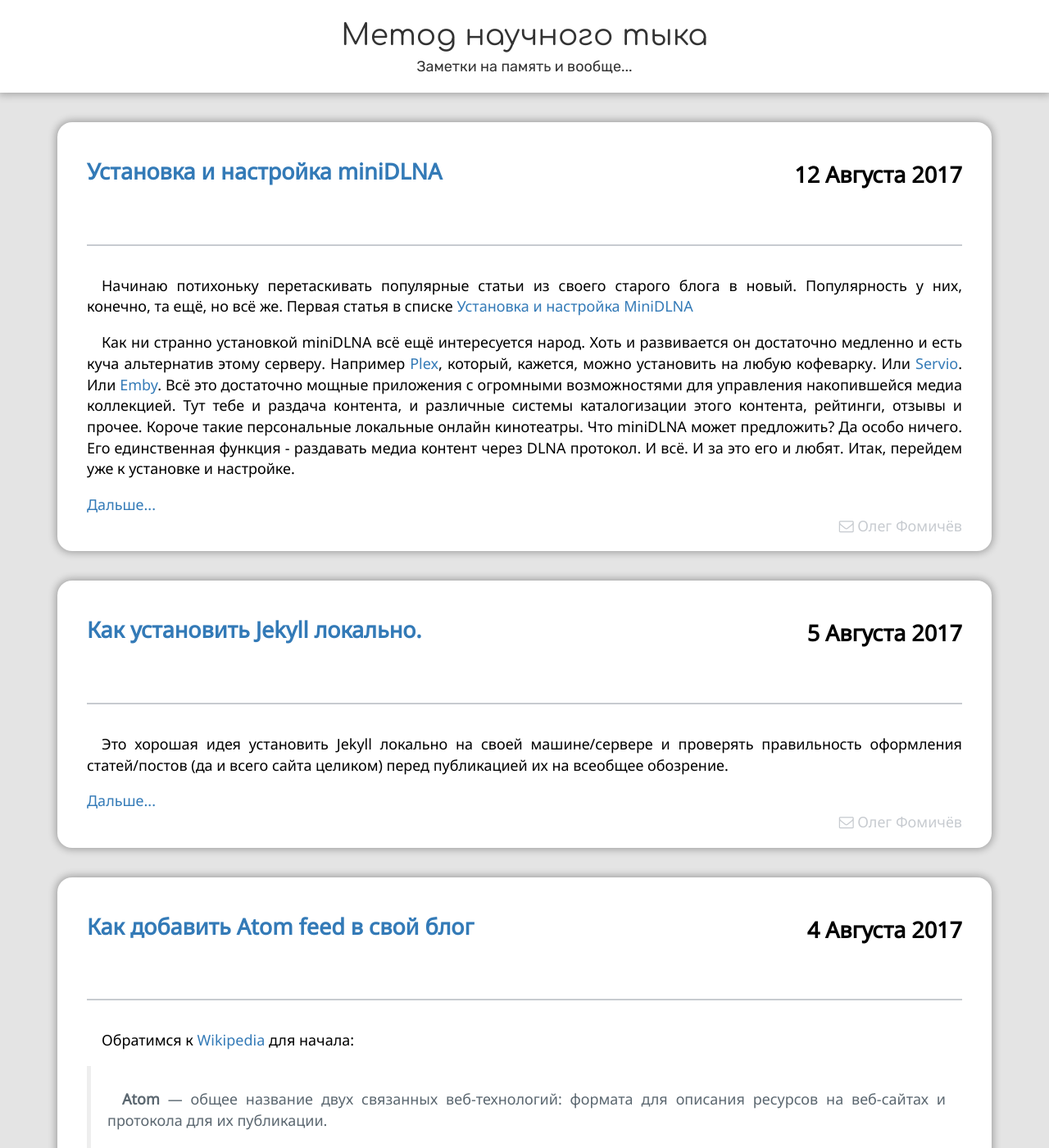
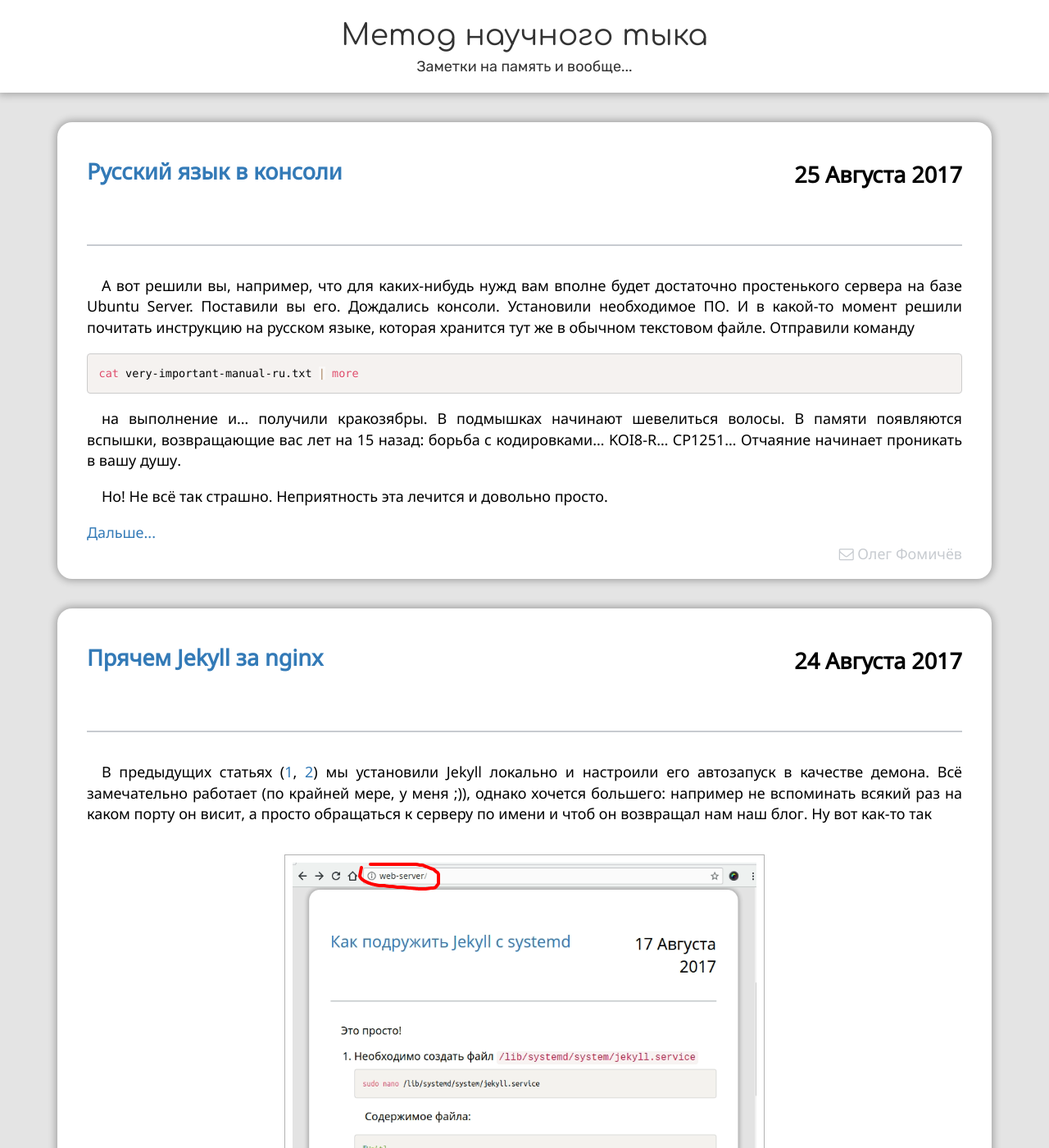
Before and after one commit to fomich0ff/fomich0ff.github.io, a Jekyll site: the page built from index.html, in a window 1280 px wide and 1400 px high. Shown: the whole window at 82% size. Built offline with Jekyll 4.4.1, drawn with Linux system fonts in a browser that asks for light colours; nearby versions of some CDN libraries; comment, search, counter and statistics services are not loaded; some of the changed text lies outside the part shown.

Commit message:
new post updates

````diff
--- /dev/null
+++ b/_includes/image.html
@@ -0,0 +1 @@
+{% assign path_parts = page.id | remove_first: "/" | remove: "#excerpt" | split: "/" %}{% assign image_assets = "/assets/images/posts/" %}{% assign num = path_parts | size | minus: 2 %}{% for path in path_parts limit:num %}{% assign image_assets = image_assets | append: path | append: "/" %}{% endfor %}{% assign post_title = path_parts | last %}{% assign image_assets = image_assets | append: path_parts[num] | append: "-" | append: post_title %}<a href="{{ image_assets }}/{{include.src}}" target="_blank"><img src="{{ image_assets }}/{{include.src}}" alt="{{include.alt}}"/></a>
--- /dev/null
+++ b/_posts/2017-08-17-run-jekyll-as-a-daemon.md
@@ -0,0 +1,48 @@
+---
+title: Как подружить Jekyll с systemd
+tags: [jekyll, ubuntu, systemd]
+read-more: Обсудить...
+---
+
+Это просто!
+
+1. Необходимо создать файл ```/lib/systemd/system/jekyll.service```
+   ```bash
+   sudo nano /lib/systemd/system/jekyll.service
+   ```
+   Содержимое файла:
+   ```ini
+   [Unit]
+   Description=Jekyll Daemon
+   After=syslog.target network.target
+
+   [Service]
+   Type=simple
+   Restart=always
+   StandardOutput=syslog
+   StandardError=syslog
+   SyslogIdentifier=jekyll
+   ExecStart=/usr/local/bin/jekyll serve --source /www/jekyll/src --destination /www/jekyll/dst --host 0.0.0.0
+   ```
+   Замените ```--source``` и ```--destination``` на свои пути.
+   В папке ```--source``` должны лежать исходники сайта. В ```--destination``` будет
+   сложен результат компиляции.
+2. Необходимо активировать наш новый сервис
+   ```bash
+   sudo systemctl enable jekyll
+   ```
+3. ...и можно запускать
+   ```bash
+   sudo service jekyll start
+   ```
+
+Ну и напоследок: если интересно следить за тем, как там ```Jekyll```
+ворочает файлами, то сделать это можно заглянув в syslog
+```bash
+cat /var/log/syslog | grep jekyll | tail
+```
+Ну или с автообновлением:
+```bash
+watch 'cat /var/log/syslog | grep jekyll | tail'
+```
+<!--more-->
--- /dev/null
+++ b/_posts/2017-08-24-hide-jekyll-behind-nginx.md
@@ -0,0 +1,101 @@
+---
+title: Прячем Jekyll за nginx
+tags: [jekyll, nginx]
+---
+
+В предыдущих статьях ([1]({% post_url 2017-08-05-install-jekyll-locally%}),
+[2]({% post_url 2017-08-17-run-jekyll-as-a-daemon%})) мы установили Jekyll
+локально и настроили его автозапуск в качестве демона. Всё замечательно
+работает (по крайней мере, у меня ;)), однако хочется большего: например
+не вспоминать всякий раз на каком порту он висит, а просто обращаться к
+серверу по имени и чтоб он возвращал нам наш блог. Ну вот как-то так
+{% include image.html src="screenshot.png" alt="Screenshot" %}
+
+Давайте сразу договоримся о начальных данных:
+1. Имеем виртуальную (в моём случае) или отдельную машину (web-server) с
+   установленным на ней Jekyll. В принципе и наличие одной машины подойдёт.
+   Тут важна концепция, а не детали.
+2. 10 минут свободного времени.
+3. Желание.
+
+А больше ничего и не потребуется ;).
+
+Начнём.
+<!--more-->
+
+### Установка и настройка
+
+1. Устанавливаем [nginx](http://nginx.org/ru/).
+   ```bash
+   sudo apt install nginx
+   ```
+2. Убеждаемся, что ```systemd``` модуль ```nginx.service``` существует
+   и активирован
+   ```bash
+   sudo systemctl enable nginx.service
+   sudo service nginx restart
+   ```
+3. Создаём конфиг для нашего сервера
+   ```bash
+   sudo nano /etc/nginx/sites-available/web-server
+   ```
+   с содержимым
+   ```nginx
+   server {
+      listen  80;
+      server_name web-server;
+      location / {
+          proxy_pass http://localhost:4000/;
+      }
+   }
+   ```
+4. Добавляем наш вновь созданный сервер в группу активных серверов
+   ```bash
+   sudo ln -s /etc/nginx/sites-enabled/web-server /etc/nginx/sites-available/web-server
+   ```
+   и перезапускаем ```nginx```
+   ```bash
+   sudo service nginx restart
+   ```
+5. Необходимо модифицировать наш ```jekyll.service```,
+    чтоб он отдавал контент только локально (а не каждому проходимцу).
+    1. Открываем модуль
+    ```bash
+    sudo nano /lib/systemd/system/jekyll.service
+    ```
+    2. Убираем параметр ```--host 0.0.0.0```
+    3. Перезагружаем ```systemd```
+       ```bash
+       sudo systemctl daemon-reload
+       ```
+    4. Перезапускаем ```Jekyll```
+        ```bash
+        sudo service jekyll restart
+        ```
+
+### Как проверить, что всё работает
+
+Проверить всё можно довольно просто: откройте браузер и
+перейдите по ссылке [http://web-server](http://web-server).
+Если всё настроено верно, то откроется ваш блог/сайт. А если
+не открылся то вот пара возможных причин:
+
+1. Ваша клиентская машина не может найти серверную.
+    Убедиться в этом можно пропинговав сервер с клиента
+    по имени
+    ```bash
+    ping web-server
+    ```
+    Для пущей уверенности стоит убедиться, что по IP
+    сервер всё же доступен
+    ```bash
+    ping <ip сервера>
+    ```
+    Починить эту проблему можно достаточно просто:
+    внесите IP адрес и имя сервера в клиентский ```/etc/hosts```
+2. ```nginx``` настроен неверно. Например файл конфигурации
+    с ошибками или просто забыли добавить свой конфиг в активные
+    сервера и перезагрузить ```nginx```
+
+Ну а если всё правильно и всё-равно не работает, то тут может быть
+всё, что угодно. Пишите, будем разбираться.
--- /dev/null
+++ b/_posts/2017-08-25-russian-console.md
@@ -0,0 +1,36 @@
+---
+title: Русский язык в консоли
+tags: [ubuntu, console]
+images: /assets/images/posts/2017/08/25-russian-console
+---
+
+А вот решили вы, например, что для каких-нибудь нужд вам вполне
+будет достаточно простенького сервера на базе Ubuntu Server. Поставили
+вы его. Дождались консоли. Установили необходимое ПО. И в какой-то момент
+решили почитать инструкцию на русском языке, которая хранится тут же
+в обычном текстовом файле. Отправили команду
+```bash
+cat very-important-manual-ru.txt | more
+```
+на выполнение и... получили кракозябры. В подмышках начинают шевелиться
+волосы. В памяти появляются вспышки, возвращающие вас лет на 15 назад:
+борьба с кодировками... KOI8-R... CP1251...  Отчаяние начинает проникать в
+вашу душу.
+
+Но! Не всё так страшно. Неприятность эта лечится и довольно просто.
+<!--more-->
+
+Нам всего-лишь надо настроить консоль.
+```bash
+sudo dpkg-reconfigure console-setup
+```
+А дальше дело техники:
+1. Выбираем кодировку {% include image.html src="01.PNG" alt="UTF8"%}
+2. Набор символов {% include image.html src="02.PNG" alt="Combined - Latin; Slavic and non-Slavic cyrillic"%}
+3. Шрифт.
+    С ним можно поиграться, но я отдаю это решение на откуп системе {% include image.html src="03.PNG" alt="Let system select suitable font" %}
+4. И в заключение необходимо выбрать размер символов.
+    8х16 вполне подойдет.  {% include image.html src="04.PNG" alt="8x16" %}
+
+После этого перезапускаем систему и любуемся русскими буквами в
+самой важной инструкции на русском языке.
--- a/atom.xml
+++ b/atom.xml
@@ -10,7 +10,7 @@
  <id>{{ site.url }}</id>
  <author>
    <name>Олег Фомичёв</name>
-   <email>o.g.fomichev@zoho.com</email>
+   <email>fomich0ff.github.io@gmail.com</email>
  </author>
 
  {% for post in site.posts %}
````
Also changed, not shown: _posts/2017-07-28-how-to-check-site-status.md (+4 -6 lines), _posts/2017-08-05-install-jekyll-locally.md (+2 -3 lines), assets/images/posts/2017/07/28-how-to-check-site-status/compiling.PNG (renamed from assets/images/posts/2017-07-28-how-to-check-site-status/compiling.PNG), assets/images/posts/2017/07/28-how-to-check-site-status/done.PNG (renamed from assets/images/posts/2017-07-28-how-to-check-site-status/done.PNG), assets/images/posts/2017/07/28-how-to-check-site-status/error.PNG (renamed from assets/images/posts/2017-07-28-how-to-check-site-status/error.PNG), assets/images/posts/2017/07/28-how-to-check-site-status/settings.PNG (renamed from assets/images/posts/2017-07-28-how-to-check-site-status/settings.PNG), assets/images/posts/2017/08/05-install-jekyll-locally/post.png (renamed from assets/images/posts/2017-08-05-install-jekyll-locally/post.png), assets/images/posts/2017/08/05-install-jekyll-locally/site.png (renamed from assets/images/posts/2017-08-05-install-jekyll-locally/site.png), assets/images/posts/2017/08/24-hide-jekyll-behind-nginx/screenshot.png (added), assets/images/posts/2017/08/25-russian-console/01.PNG (added), assets/images/posts/2017/08/25-russian-console/02.PNG (added), assets/images/posts/2017/08/25-russian-console/03.PNG (added), assets/images/posts/2017/08/25-russian-console/04.PNG (added).
